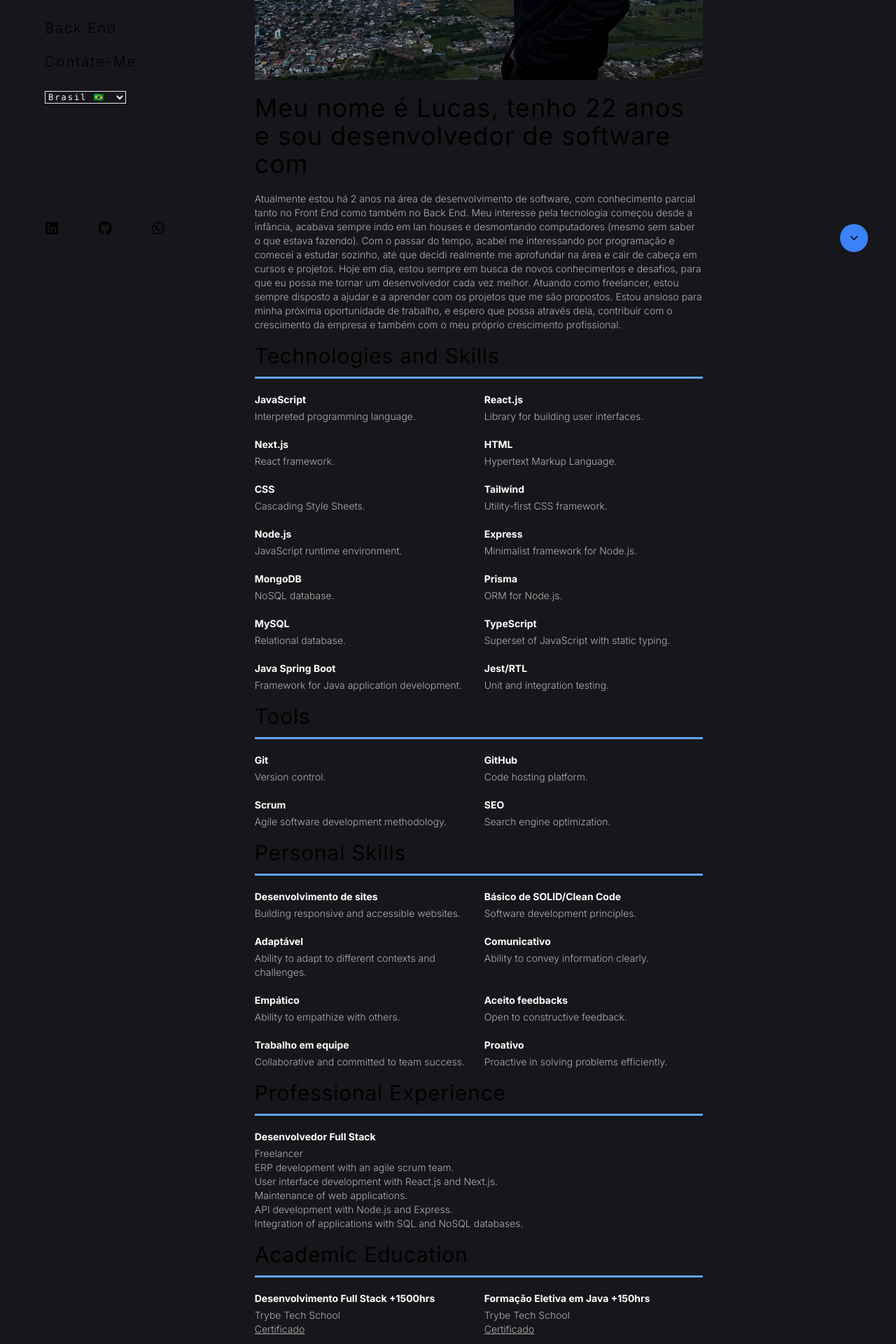
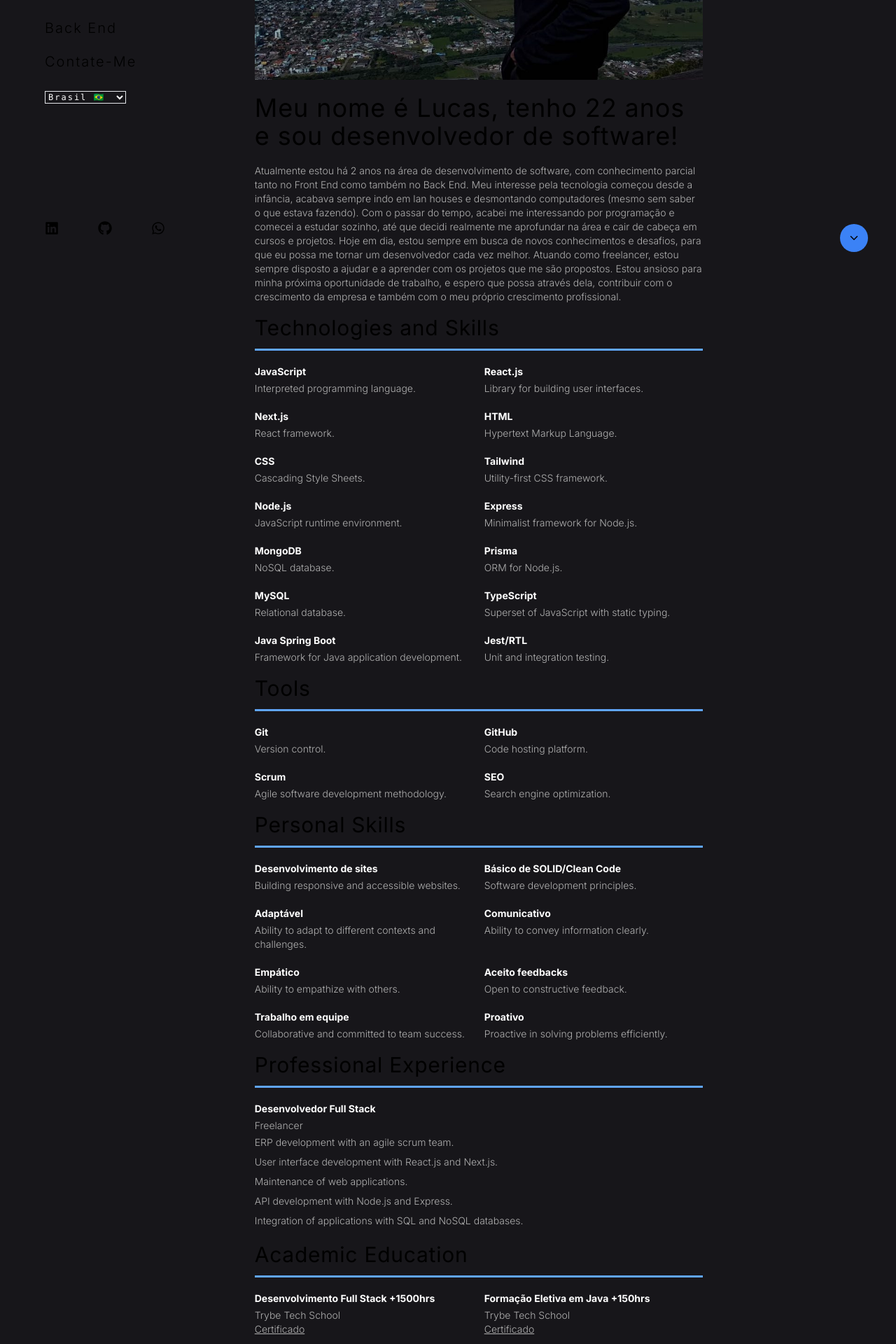
Before and after one commit to LucasDiello/portfolio-Next.js, a Next.js app: page /en/about in a window 1280 px wide. Shown: the part 400-2320 px from the top of the page at 70% size. Built offline with nearby package versions, Linux system fonts and the light colour scheme.

Commit message:
fix internalization & responsive to about page

```diff
--- a/src/app/[lang]/about/page.tsx
+++ b/src/app/[lang]/about/page.tsx
@@ -219,7 +219,7 @@ const page = () => {
 
 
   return (
-    <main className="md:w-[60%] md:p-16 p-4 pt-14">
+    <section className="md:w-[60%] md:p-16 p-4 pt-14">
       <div>
         <Image src={eu} alt="" className=" h-[450px] w-full object-cover object-top " />
       </div>
@@ -244,7 +244,9 @@ const page = () => {
                 {item.subItems && (
                   <ul>
                     {item.subItems.map((subItem) => (
-                      <li className=' w-[600px]' key={subItem.name}>{lang === "pt-BR" ? subItem.name : subItem.nameEn}</li>
+                      <li key={subItem.name} className='w-[300px] md:w-[600px]'>
+                        <h3 className="pb-1 pt-1">{lang === 'pt-BR' ? subItem.name : subItem.nameEn} </h3>
+                      </li>
                     ))}
                   </ul>
                 )}
@@ -276,7 +278,7 @@ const page = () => {
           </button>
         </form>
       </div>
-    </main>
+    </section>
   );
 };
 
--- a/src/dictionaries/default-language-collections/default-en-US.ts
+++ b/src/dictionaries/default-language-collections/default-en-US.ts
@@ -34,7 +34,7 @@ export const enUS = {
     "project_id_6": "Any questions!",
     "project_text": "If you have any questions or want to know more about the project, contact me by my email: ",
     "project_text2": "If you want to access the application",
-    "about_me_description2": "My name is Lucas, I am 22 years old and a software developer with",
+    "about_me_description2": "My name is Lucas, I am 22 years old and a software developer!",
     "about_me_text1": "I am currently 2 years in the software development area, with partial knowledge in both Front End and Back End. My interest in technology began since childhood, I always ended up going to lan houses and disassembling computers (even without knowing what I was doing). Over time, I became interested in programming and started studying on my own, until I decided to really delve into the area and dive headfirst into courses and projects. Nowadays, I am always looking for new knowledge and challenges, so that I can become a better developer. Acting as a freelancer, I am always willing to help and learn from the projects that are proposed to me. I am looking forward to my next job opportunity, and I hope that through it, I can contribute to the growth of the company and also to my own professional growth.",
     }
 };
--- a/src/dictionaries/default-language-collections/default-pt-BR.ts
+++ b/src/dictionaries/default-language-collections/default-pt-BR.ts
@@ -34,7 +34,7 @@ export const ptBR = {
     "project_id_6": "Caso alguma Duvida!",
     "project_text": "Caso tenha alguma dúvida ou queira saber mais sobre o projeto, entre em contato comigo pelo meu e-mail: ",
     "project_text2": "Caso queira acessar a aplicação, acesse o",
-    "about_me_description2": "Meu nome é Lucas, tenho 22 anos e sou desenvolvedor de software com",
+    "about_me_description2": "Meu nome é Lucas, tenho 22 anos e sou desenvolvedor de software!",
     "about_me_text1": "Atualmente estou há 2 anos na área de desenvolvimento de software, com conhecimento parcial tanto no Front End como também no Back End. Meu interesse pela tecnologia começou desde a infância, acabava sempre indo em lan houses e desmontando computadores (mesmo sem saber o que estava fazendo). Com o passar do tempo, acabei me interessando por programação e comecei a estudar sozinho, até que decidi realmente me aprofundar na área e cair de cabeça em cursos e projetos. Hoje em dia, estou sempre em busca de novos conhecimentos e desafios, para que eu possa me tornar um desenvolvedor cada vez melhor. Atuando como freelancer, estou sempre disposto a ajudar e a aprender com os projetos que me são propostos. Estou ansioso para minha próxima oportunidade de trabalho, e espero que possa através dela, contribuir com o crescimento da empresa e também com o meu próprio crescimento profissional.",
 
   }
```
Also changed, not shown: vercel.json (added).
